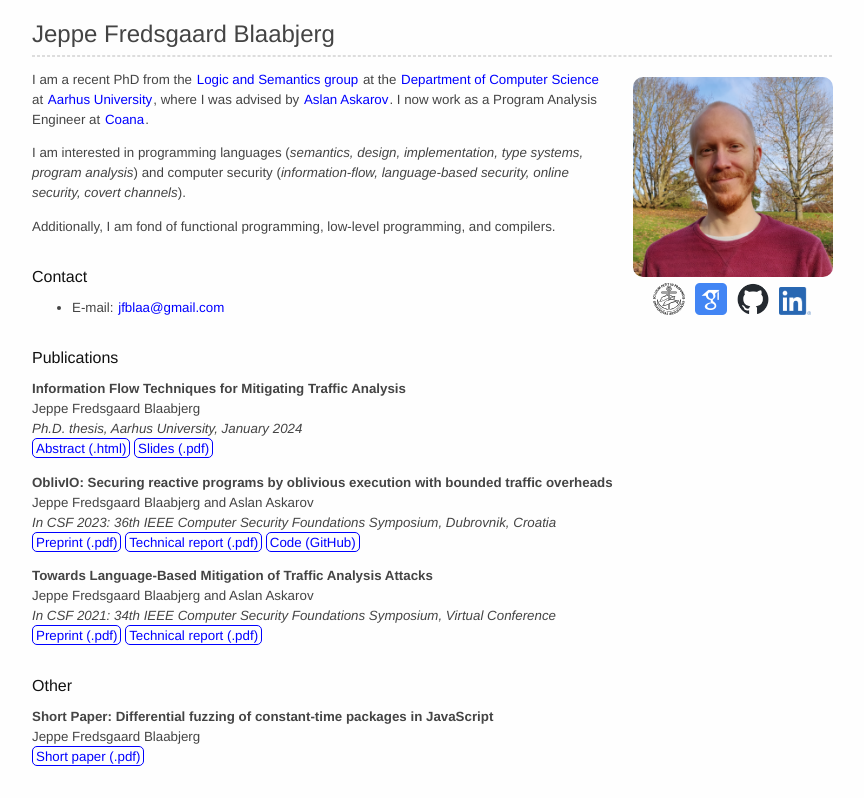
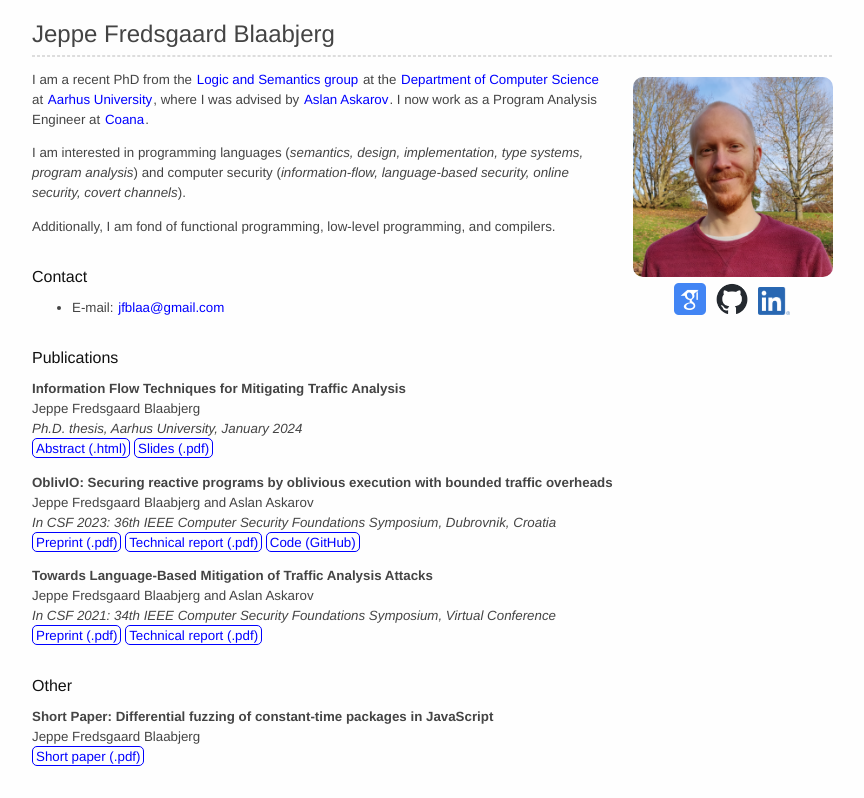
Before and after one commit to jfblaa/jfblaa.github.io, a plain HTML site: page index.html in a window 1280 px wide. Shown: the top 798 px of the page, without its empty margins (208-1072 px from the left). Drawn offline with Linux system fonts and the light colour scheme.

Commit message:
removed pure

```diff
--- a/index.html
+++ b/index.html
@@ -32,8 +32,6 @@
 <div class="sidebar">
 <p><a href="./images/me.png"><img src="./images/me.png"
 class="me" /></a> <a
-href="https://pure.au.dk/portal/en/persons/jeppe-fredsgaard-blaabjerg(299294fd-e483-42ba-9e08-63376a3942c8).html"><img
-src="./images/au_segl-inv.svg" class="social" /></a> <a
 href="https://scholar.google.com/citations?user=V_GIFOgAAAAJ"><img
 src="./images/scholar.png" class="social" /></a> <a
 href="http://github.com/jfblaa/"><img src="./images/github-mark.png"
```
Also changed, not shown: index.txt.
